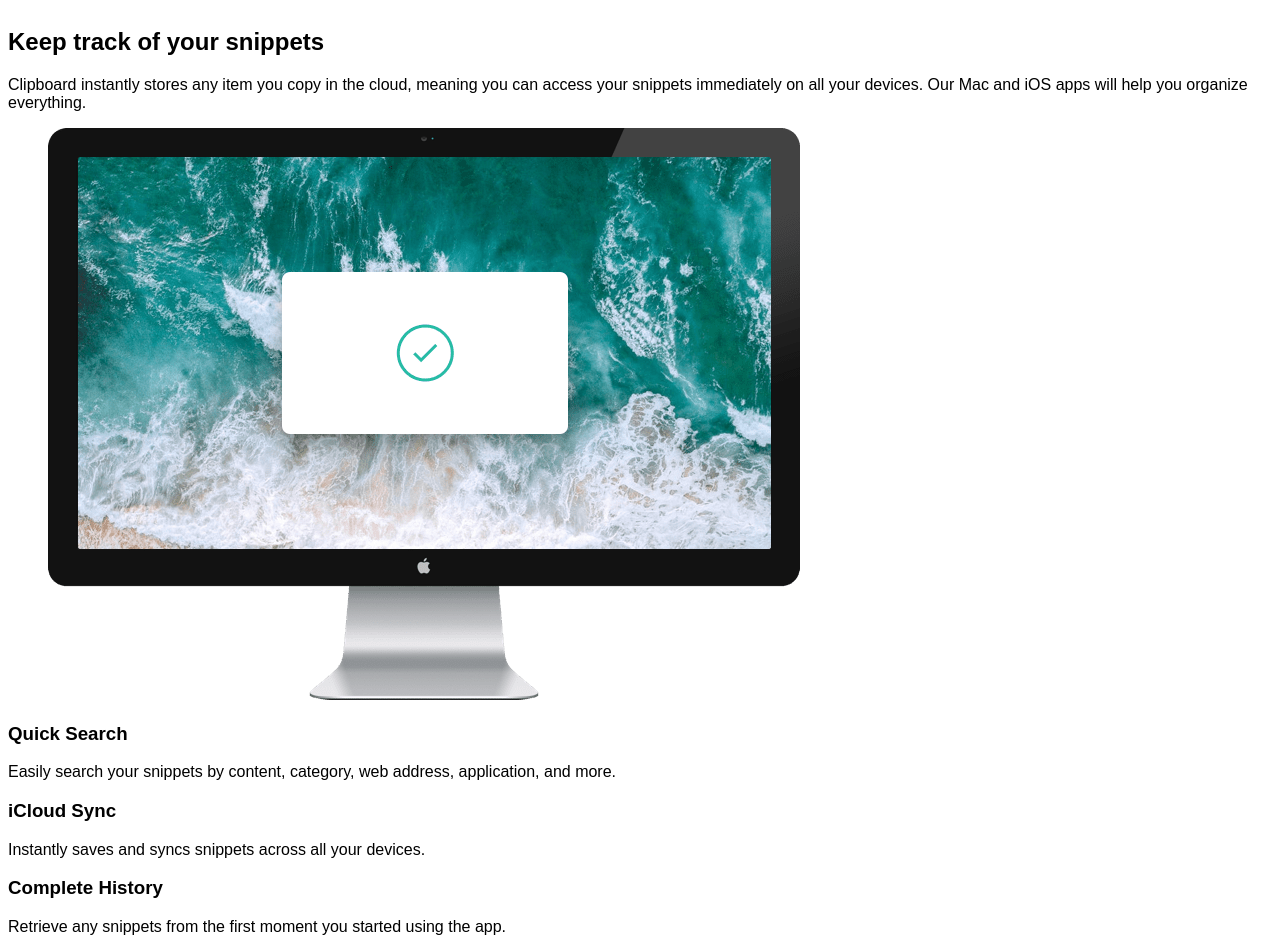
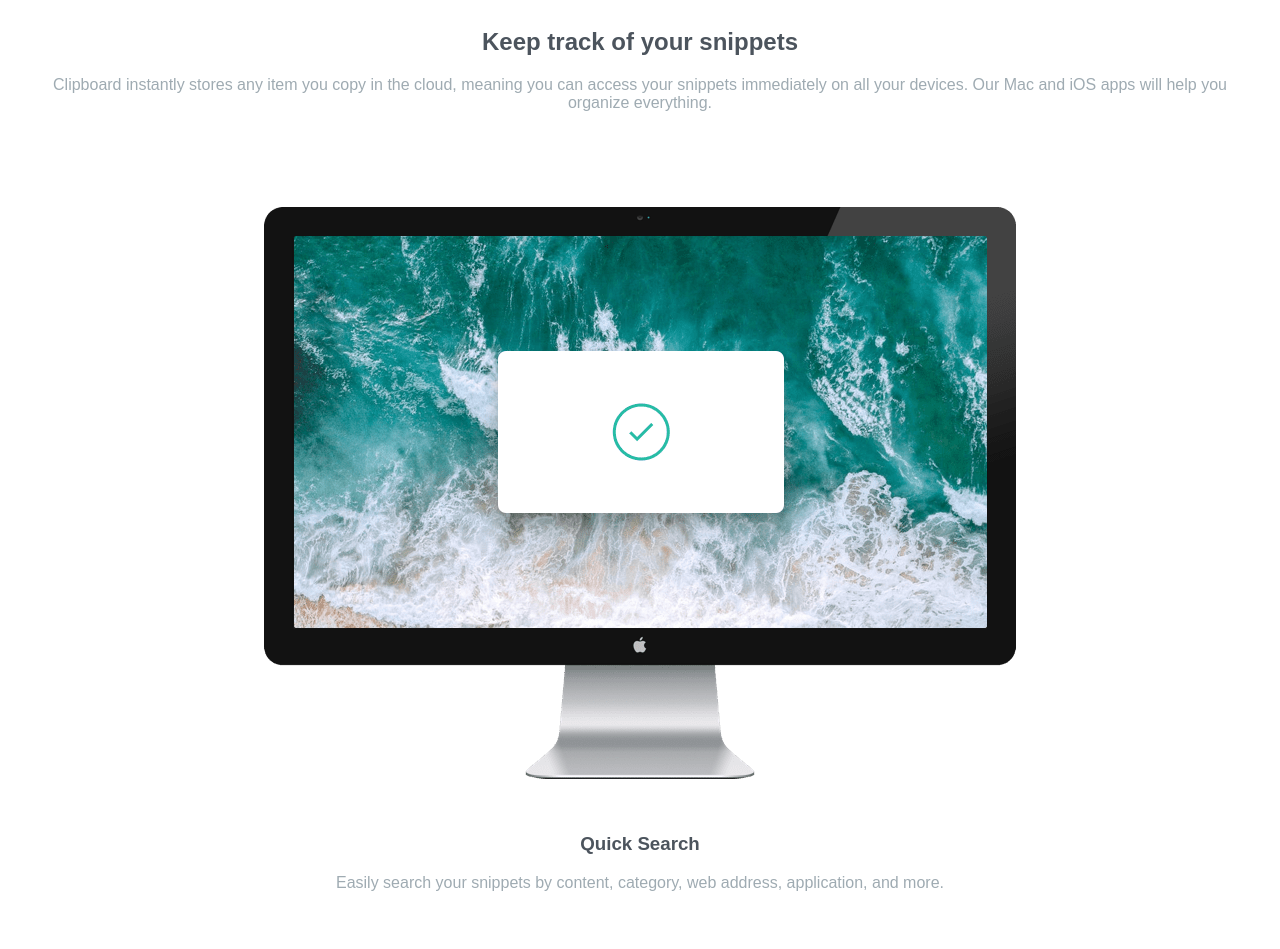
Before and after one commit to nivamol/clipboard_landing, a plain HTML site: page index.html in a window 1280 px wide. Shown: the part 760-1709 px from the top of the page. Drawn offline with Linux system fonts and the light colour scheme; a web font is replaced by a local one.

Commit message:
section features terminada

```diff
--- a/assets/scss/components/_div.scss
+++ b/assets/scss/components/_div.scss
@@ -12,3 +12,13 @@
   flex-flow: column wrap;
   margin-top: 50px;
 }
+
+.info2__feature {
+  margin-bottom: 60px;
+  padding: 0 30px;
+  padding: 0px 34px;
+}
+
+.features__info2 {
+  margin-bottom: 200px;
+}
--- /dev/null
+++ b/assets/scss/components/_figure.scss
@@ -0,0 +1,5 @@
+/* ---- FIGURE ---- */
+
+.feautures__figure {
+  margin-bottom: 50px;
+}
--- a/assets/scss/components/_image.scss
+++ b/assets/scss/components/_image.scss
@@ -1 +1,5 @@
 /* ---- Image ----*/
+
+.feautures__img {
+  max-width: 100%;
+}
--- a/assets/scss/components/_pgraphs.scss
+++ b/assets/scss/components/_pgraphs.scss
@@ -7,3 +7,13 @@
   padding: 0 34px;
   color: $grisClaro;
 }
+
+.infoF__pgraph {
+  color: $grisClaro;
+  height: 115px;
+  padding: 0 32px;
+}
+
+.feauture__pgraph {
+  color: $grisClaro;
+}
--- a/assets/scss/components/_section.scss
+++ b/assets/scss/components/_section.scss
@@ -1 +1,6 @@
 /* ---- SECTION ----*/
+
+
+.features {
+  text-align: center;
+}
--- a/assets/scss/components/_title.scss
+++ b/assets/scss/components/_title.scss
@@ -8,3 +8,12 @@
   color: $grisOscuro;
   padding: 0 23px;
 }
+
+.infoF__title {
+  padding: 0 32px;
+  color: $grisOscuro;
+}
+
+.feauture__title {
+  color: $grisOscuro;
+}
--- a/assets/scss/style.scss
+++ b/assets/scss/style.scss
@@ -23,5 +23,6 @@
 @import "components/pgraphs";
 @import "components/button";
 @import "components/form";
+@import "components/figure";
 @import "components/image";
 @import "components/svg";
--- a/index.html
+++ b/index.html
@@ -26,26 +26,26 @@
   </main>
   <section class="features">
     <div class="features__info">
-      <h2>Keep track of your snippets</h2>
-      <p>Clipboard instantly stores any item you copy in the cloud,
+      <h2 class="infoF__title">Keep track of your snippets</h2>
+      <p class="infoF__pgraph">Clipboard instantly stores any item you copy in the cloud,
         meaning you can access your snippets immediately on all your
         devices. Our Mac and iOS apps will help you organize everything.</p>
     </div>
-    <figure>
-      <img src="/assets/images/image-computer.png" alt="image_computer">
+    <figure class="feautures__figure">
+      <img class="feautures__img" src="/assets/images/image-computer.png" alt="image_computer">
     </figure>
     <div class="features__info2">
       <div class="info2__feature feature1">
-        <h3>Quick Search</h3>
-        <p>Easily search your snippets by content, category, web address, application, and more.</p>
+        <h3 class="feauture__title">Quick Search</h3>
+        <p class="feauture__pgraph">Easily search your snippets by content, category, web address, application, and more.</p>
       </div>
       <div class="info2__feature feature2">
-        <h3>iCloud Sync</h3>
-        <p>Instantly saves and syncs snippets across all your devices.</p>
+        <h3 class="feauture__title">iCloud Sync</h3>
+        <p class="feauture__pgraph">Instantly saves and syncs snippets across all your devices.</p>
       </div>
       <div class="info2__feature feature3">
-        <h3>Complete History</h3>
-        <p>Retrieve any snippets from the first moment you started using the app.</p>
+        <h3 class="feauture__title">Complete History</h3>
+        <p class="feauture__pgraph">Retrieve any snippets from the first moment you started using the app.</p>
       </div>
     </div>
   </section>
```
Also changed, not shown: assets/css/style.css.
